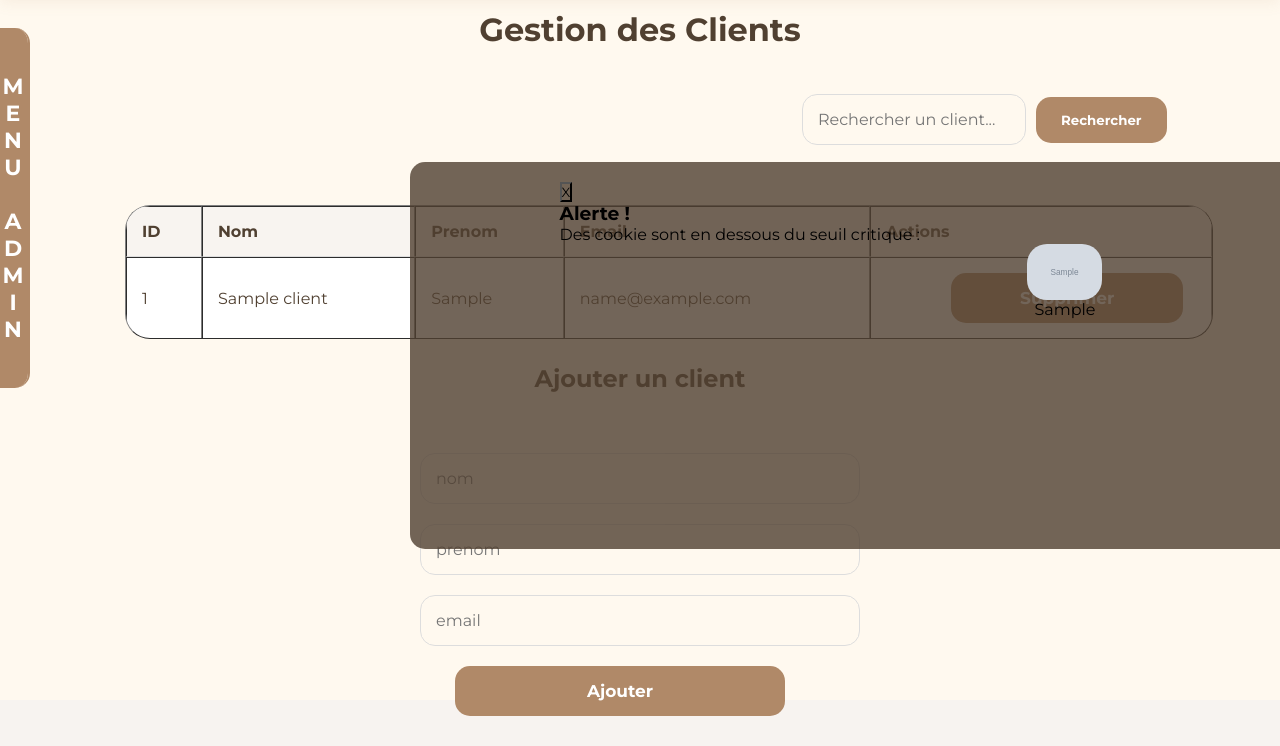
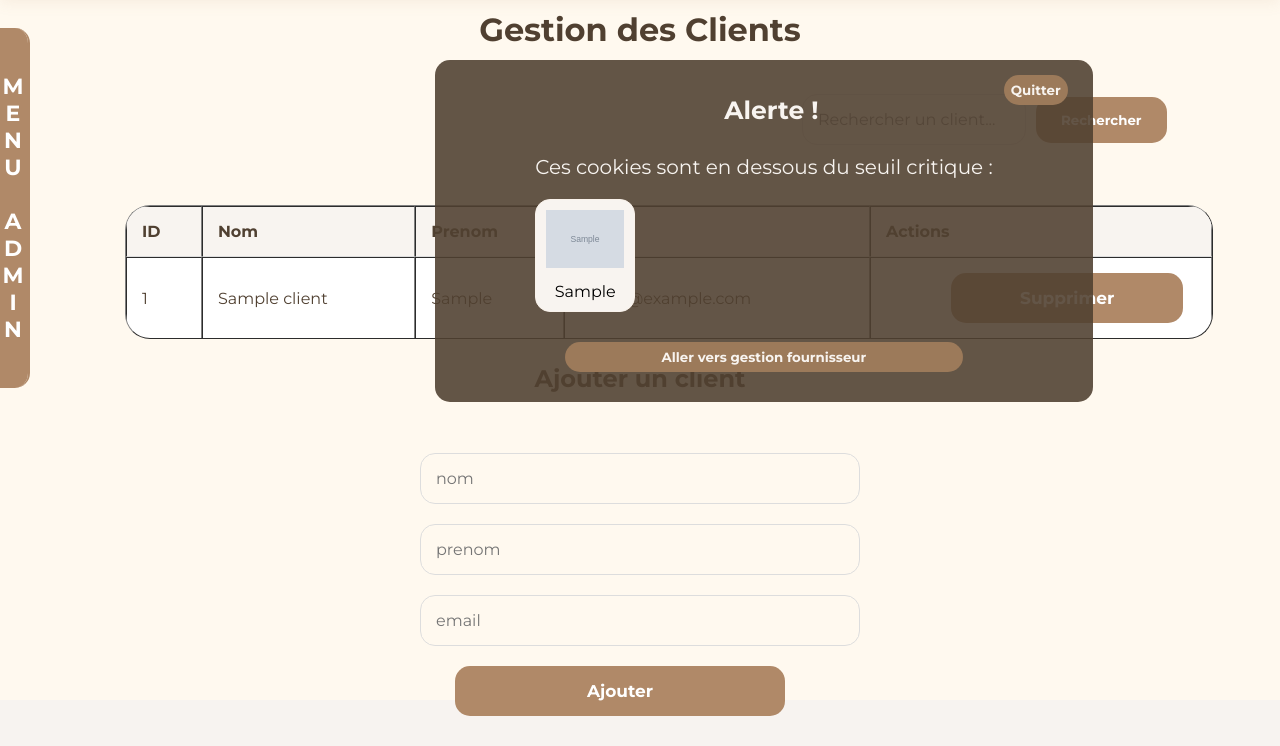
Before and after one commit to math208208/projetPHP, a PHP site: page /index.php?action=adminClient in a window 1280 px wide. Shown: the part 100-846 px from the top of the page. Run offline with PHP 8.4, Linux system fonts and the light colour scheme; tables that the repository leaves empty or names only in its code hold one stand-in row (values such as "Sample post"); grey boxes marked "Sample" are stand-in pictures; data that the repository does not hold is empty; some libraries are stand-ins or nearby versions.

Commit message:
popup admin fini

```diff
--- a/View/vuAdminClient.php
+++ b/View/vuAdminClient.php
@@ -7,6 +7,8 @@
     <meta name="viewport" content="width=device-width, initial-scale=1.0">
     <link rel="stylesheet" href="css/vuAdminClient.css">
     <link rel="stylesheet" href="css/menuAdmin.css">
+    <link rel="stylesheet" href="css/popup.css">
+
     <link rel="icon" type="image/png" href="assets/favicon.png">
 
 </head>
@@ -27,24 +29,34 @@
     <?php endforeach; ?>
 
     <div class="adminmessage <?= $hasCriticalStock ? '' : 'hidden' ?>">
-        <button>X</button>
-        <h3>Alerte !</h3>
-        <p>Des cookie sont en dessous du seuil critique :</p>
+    <div class="buttonQuitter">
+        <button id="closeButton" class="close-button">Quitter</button>
+    </div>
+    <h3 class="alerte">Alerte !</h3>
+    <p class="infoMessage">Ces cookies sont en dessous du seuil critique :</p>
+
+    <div class="containerRupture">
         <?php foreach ($stocks as $stock): ?>
         <?php if ($stock['quantité'] < $stock['seuil_critique']): ?>
         <?php foreach ($produits as $produit): ?>
         <?php if ($produit['id'] === $stock['produit_id']): ?>
         <div class="prodRupture">
-            <img src="<?= $produit['icone'] ?>" class="imgRupt" alt="cookie-img">
-            <p><?= $produit['reference'] ?></p>
+            <div>
+                <img src="<?= $produit['icone'] ?>" class="imgRupt" alt="cookie-img">
+                <p><?= $produit['reference'] ?></p>
+            </div>
         </div>
         <?php endif; ?>
         <?php endforeach; ?>
         <?php endif; ?>
         <?php endforeach; ?>
-        <form method="post" class="search" action="index.php?action=adminFournisseur">
-            <button type="submit">Fournisseur</button>
-        </form>
+    </div>
+
+
+    <form method="post"  action="index.php?action=adminFournisseur">
+        <button type="submit" class="fournisseurPop">Aller vers gestion fournisseur</button>
+    </form>
+
     </div>
 
 
@@ -100,6 +112,14 @@
     </form>
 
 
+
+    <script>
+    document.getElementById('closeButton').addEventListener('click', function() {
+        const adminMessage = document.querySelector('.adminmessage');
+        adminMessage.style.display = 'none'; // Cache la div
+    });
+    </script>
+
 </body>
 
 </html>
--- /dev/null
+++ b/css/popup.css
@@ -0,0 +1,94 @@
+.hidden {
+  display: none;
+}
+
+div.adminmessage {
+  position: fixed;
+  margin-left: 34%;
+  margin-top: 7%;
+  background-color: #504031e3;
+  padding-left: 100px;
+  padding-right: 100px;
+  padding-top: 15px;
+  padding-top: 15px;
+
+  border-radius: 15px;
+}
+
+.alerte {
+  text-align: center;
+  color: #f8f4f0;
+  font-family: "Montserrat", sans-serif;
+  font-size: 25px;
+  margin-bottom: 30px;
+  margin-top: 25px;
+  margin-left: 15px;
+}
+
+.infoMessage {
+  text-align: center;
+  color: #f8f4f0;
+  font-family: "Montserrat", sans-serif;
+  font-size: 20px;
+  margin-bottom: 5px;
+  margin-top: 15px;
+}
+
+.containerRupture {
+  display: grid;
+  grid-template-columns: repeat(auto-fill, 100px);
+  gap: 16px; /* Espacement entre les éléments */
+  margin-top: 20px;
+  justify-items: center;
+}
+
+.prodRupture {
+  text-align: center;
+  border: 1px solid #f9f2eb;
+  background-color: #f8f4f0;
+  max-width: 100%;
+  height: auto;
+  padding: 10px;
+  border-radius: 15px;
+  justify-items: center;
+}
+
+.imgRupt {
+  max-width: 100%;
+  height: auto;
+  margin-bottom: 10px;
+}
+
+.fournisseurPop {
+  background-color: #9c7a5a;
+  border: none;
+  border-radius: 15px;
+  cursor: pointer;
+  transition: all 0.3s ease;
+  width: 100%;
+  font-family: "Montserrat", sans-serif;
+  text-align: center;
+  padding: 7px 7px;
+  color: #f8f4f0;
+  font-weight: bold;
+}
+
+.close-button {
+  background-color: #9c7a5a;
+  border: none;
+  border-radius: 15px;
+  cursor: pointer;
+  transition: all 0.3s ease;
+  font-family: "Montserrat", sans-serif;
+  text-align: right;
+  padding: 7px 7px;
+  color: #f8f4f0;
+  font-weight: bold;
+  margin-right: -75px;
+}
+
+.buttonQuitter {
+  text-align: right;
+  align-items: end;
+  margin-bottom: -35px;
+}
--- a/css/vuAdminClient.css
+++ b/css/vuAdminClient.css
@@ -12,35 +12,6 @@ h1 {
   font-size: 32px;
   margin-top: 40px;
   margin-bottom: 15px;
-}
-
-div.adminmessage {
-  position: fixed;
-  margin-top: 15%;
-  margin-left: 32%;
-  background-color: #504031cd;
-  padding-left: 150px;
-  padding-right: 150px;
-  padding-bottom: 150px;
-  padding-top: 20px;
-
-  border-radius: 15px;
-}
-
-.hidden {
-  display: none;
-}
-
-.imgRupt {
-  max-width: 75px;
-  border-radius: 20px;
-  transition: transform 0.5s ease;
-}
-
-.prodRupture {
-  display: grid;
-
-  justify-items: center;
 }
 
 h2 {
```
